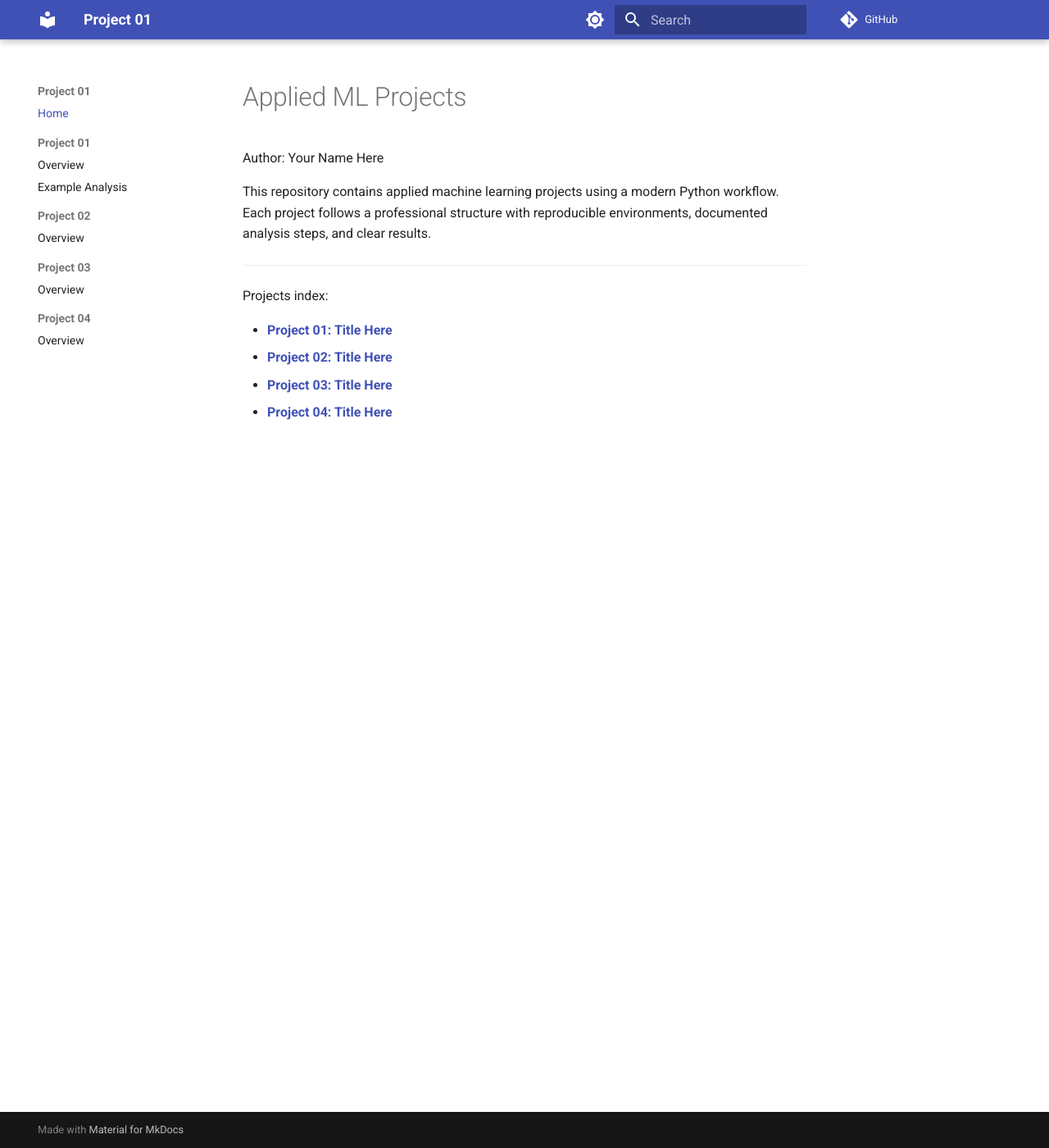
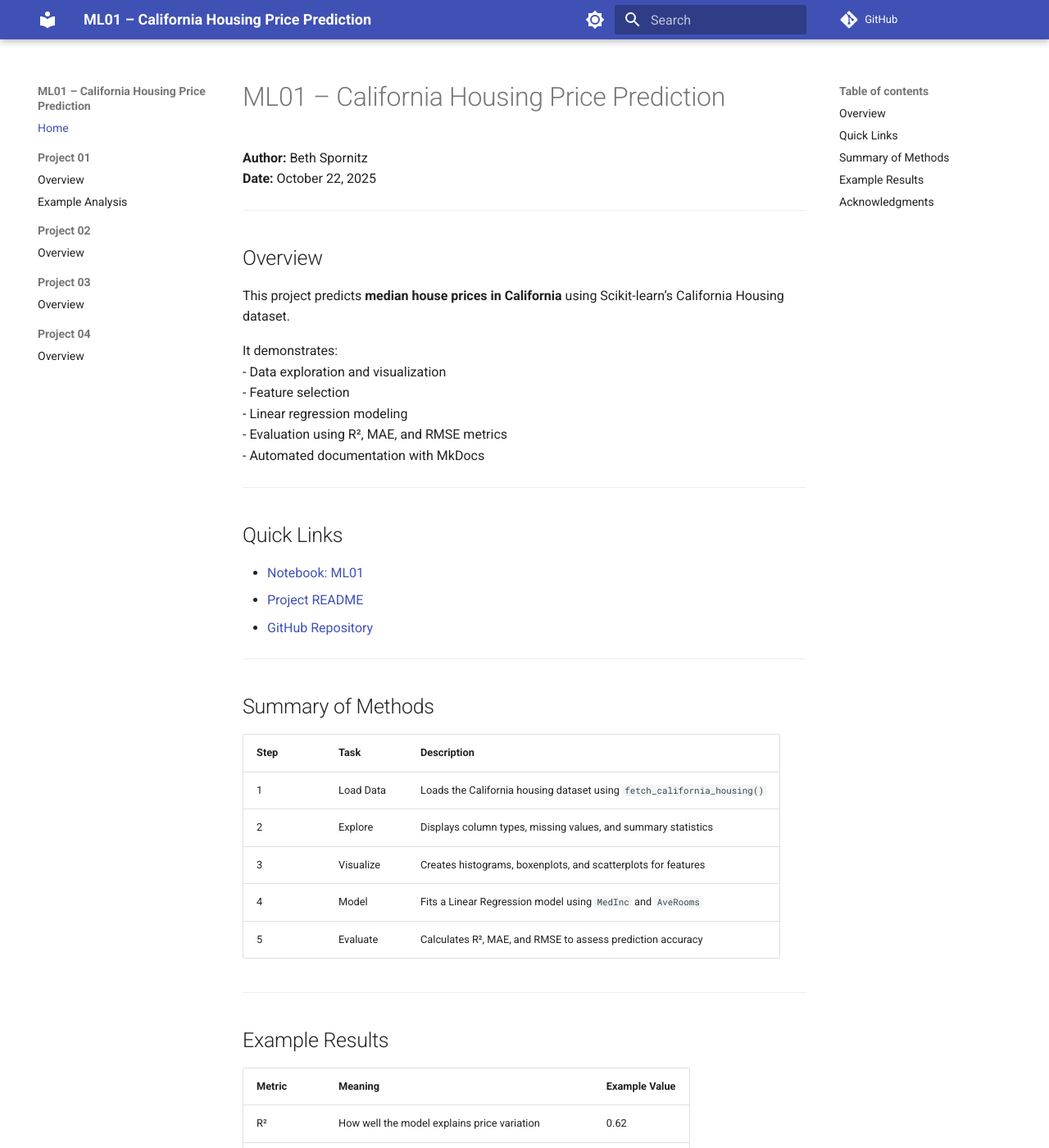
Before and after one commit to BethSpornitz/ml01, an MkDocs documentation site: the page built from docs/index.md, in a window 1280 px wide and 1400 px high. Shown: the whole window at 82% size. Built offline with MkDocs 1.6.1 and Material for MkDocs 9.7.7, drawn with Linux system fonts in a browser that asks for light colours; comment, search, counter and statistics services are not loaded; some of the changed text lies outside the part shown.

Commit message:
Update index.md

```diff
--- a/docs/index.md
+++ b/docs/index.md
@@ -1,15 +1,54 @@
-# Applied ML Projects
+# ML01 – California Housing Price Prediction
 
-Author: Your Name Here
-
-This repository contains applied machine learning projects using a modern Python workflow.
-Each project follows a professional structure with reproducible environments, documented analysis steps, and clear results.
+**Author:** Beth Spornitz
+**Date:** October 22, 2025
 
 ---
 
-Projects index:
+## Overview
+This project predicts **median house prices in California** using Scikit-learn’s California Housing dataset.
 
-- [**Project 01: Title Here**](project01/README.md)
-- [**Project 02: Title Here**](project02/README.md)
-- [**Project 03: Title Here**](project03/README.md)
-- [**Project 04: Title Here**](project04/README.md)
+It demonstrates:
+- Data exploration and visualization
+- Feature selection
+- Linear regression modeling
+- Evaluation using R², MAE, and RMSE metrics
+- Automated documentation with MkDocs
+
+---
+
+## Quick Links
+- [Notebook: ML01](https://github.com/BethSpornitz/ml01/blob/main/notebooks/project01/ml01.ipynb)
+- [Project README](https://github.com/BethSpornitz/ml01/blob/main/README.md)
+- [GitHub Repository](https://github.com/BethSpornitz/ml01)
+
+---
+
+## Summary of Methods
+| Step | Task | Description |
+|------|------|--------------|
+| 1 | Load Data | Loads the California housing dataset using `fetch_california_housing()` |
+| 2 | Explore | Displays column types, missing values, and summary statistics |
+| 3 | Visualize | Creates histograms, boxenplots, and scatterplots for features |
+| 4 | Model | Fits a Linear Regression model using `MedInc` and `AveRooms` |
+| 5 | Evaluate | Calculates R², MAE, and RMSE to assess prediction accuracy |
+
+---
+
+## Example Results
+| Metric | Meaning | Example Value |
+|---------|----------|---------------|
+| R² | How well the model explains price variation | 0.62 |
+| MAE | Average error between predictions and actual prices | 0.55 |
+| RMSE | Larger errors penalized more heavily | 0.73 |
+
+Interpretation:
+Median income (`MedInc`) shows the strongest correlation with house prices.
+Average rooms (`AveRooms`) adds moderate predictive power.
+
+---
+
+## Acknowledgments
+Instructor: **Dr. Denise Case**
+Base Template: *applied-ml-template*
+Dataset: *California Housing Dataset (Scikit-learn)*
--- a/mkdocs.yml
+++ b/mkdocs.yml
@@ -6,11 +6,12 @@
 # TODO: Update site_description
 # TODO: Update site_author
 
-site_name: Project 01
-site_url: https://bethspornitz.github.io/ml01/project01/
-repo_url: https://github.com/denisecase/applied-ml-template
+site_name: ML01 – California Housing Price Prediction
+site_url: https://bethspornitz.github.io/ml01/
+repo_url: https://github.com/BethSpornitz/ml01
 site_description: California Housing Price Prediction
 site_author: Beth Spornitz
+
 docs_dir: docs
 site_dir: site
 
```
